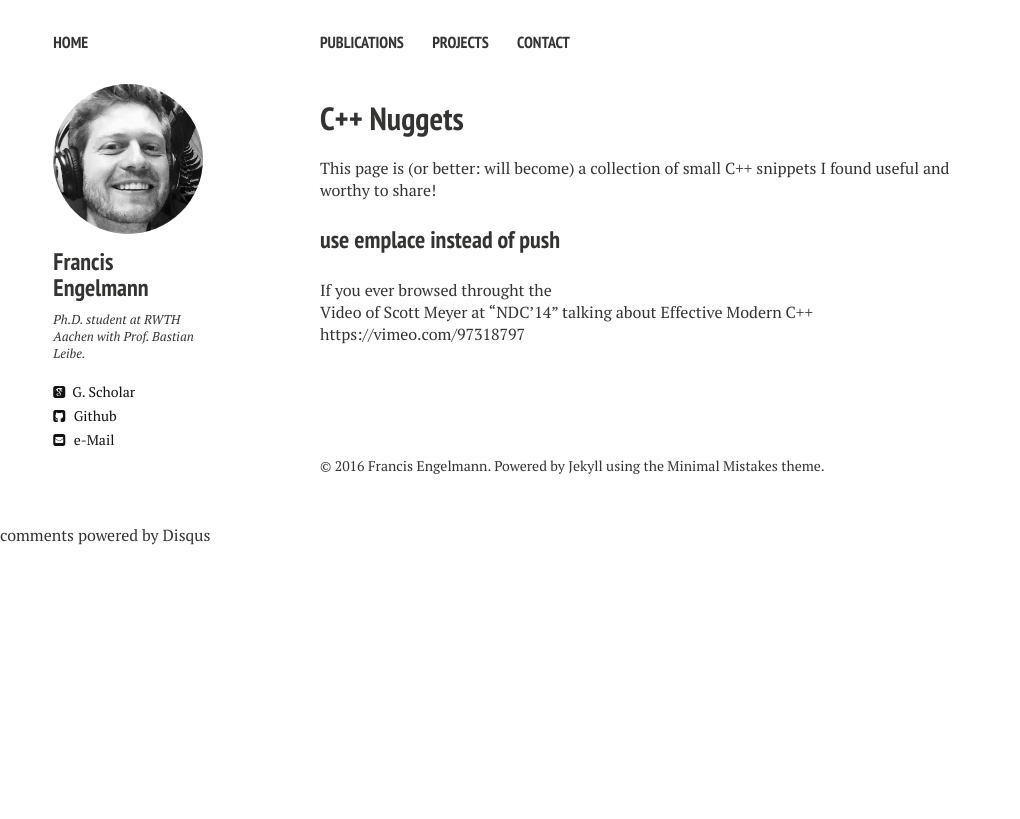
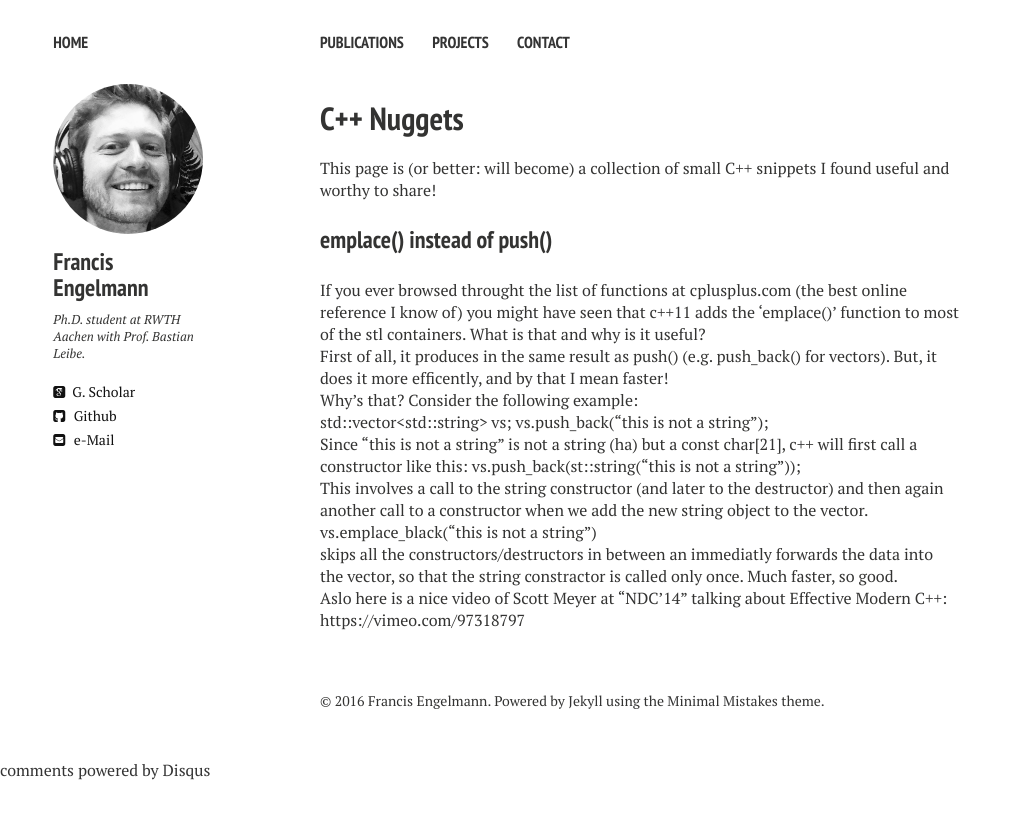
Before and after one commit to francisengelmann/francisengelmann.github.io, a Jekyll site: the page built from cplusplus.md, in a window 1280 px wide. Shown: the top 819 px of the page, without its empty margins (0-1020 px from the left). Built offline with Jekyll 4.4.1, drawn with Linux system fonts in a browser that asks for light colours; nearby versions of some CDN libraries; comment, search, counter and statistics services are not loaded.

Commit message:
Update cplusplus.md

```diff
--- a/cplusplus.md
+++ b/cplusplus.md
@@ -7,8 +7,27 @@ comments: true
 ---
 This page is (or better: will become) a collection of small C++ snippets I found useful and worthy to share!
 
-### use emplace instead of push
-If you ever browsed throught the
+### emplace() instead of push()
+If you ever browsed throught the list of functions at cplusplus.com (the best online reference I know of) you might have seen that c++11 adds the 'emplace()' function to most of the stl containers. What is that and why is it useful?
 
-Video of Scott Meyer at "NDC'14" talking about Effective Modern C++
+First of all, it produces in the same result as push() (e.g. push_back() for vectors).
+But, it does it more efficently, and by that I mean faster!
+
+Why's that? Consider the following example:
+
+std::vector<std::string> vs;
+vs.push_back("this is not a string");
+
+Since "this is not a string" is not a string (ha) but a const char[21], c++ will first call a constructor like this:
+vs.push_back(st::string("this is not a string"));
+
+This involves a call to the string constructor (and later to the destructor) and then again another call to a constructor when we add the new string object to the vector.
+
+vs.emplace_black("this is not a string")
+
+skips all the constructors/destructors in between an immediatly forwards the data into the vector, so that the string constractor is called only once. Much faster, so good.
+
+
+
+Aslo here is a nice video of Scott Meyer at "NDC'14" talking about Effective Modern C++:
 https://vimeo.com/97318797
```
